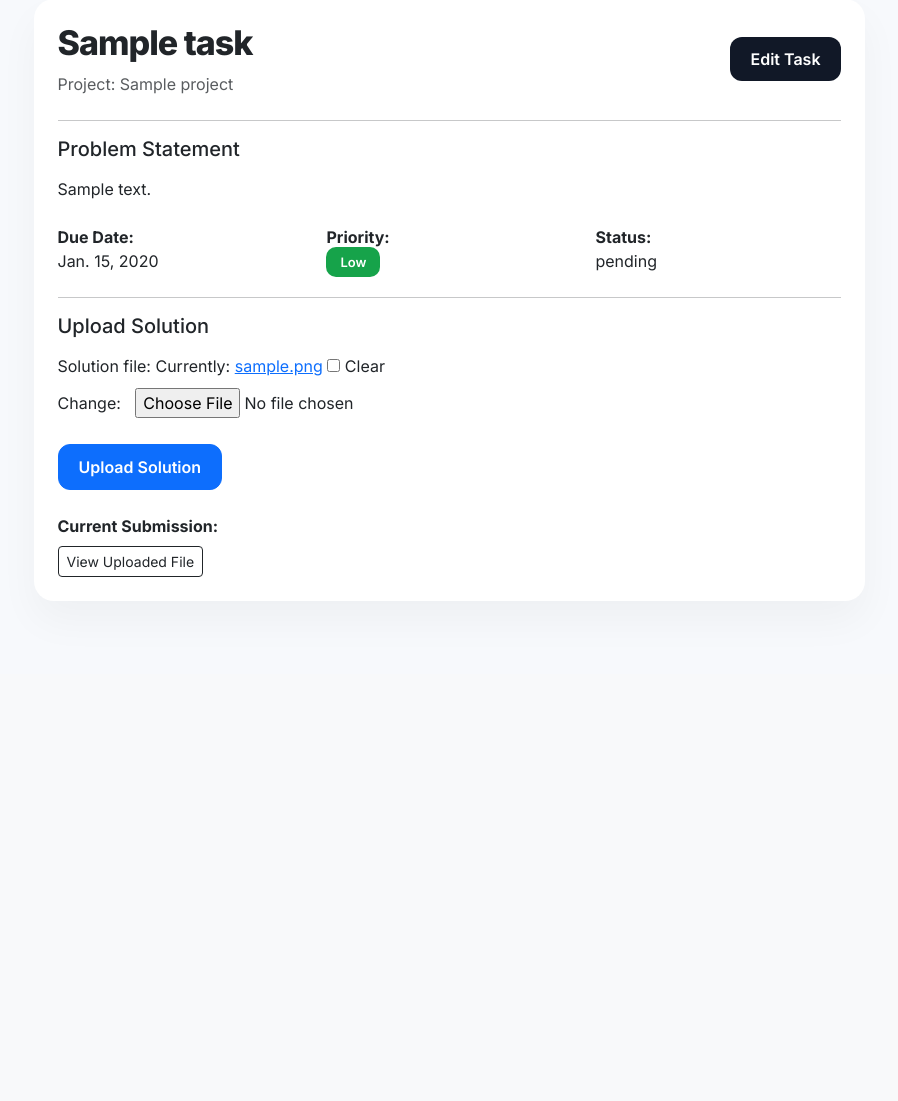
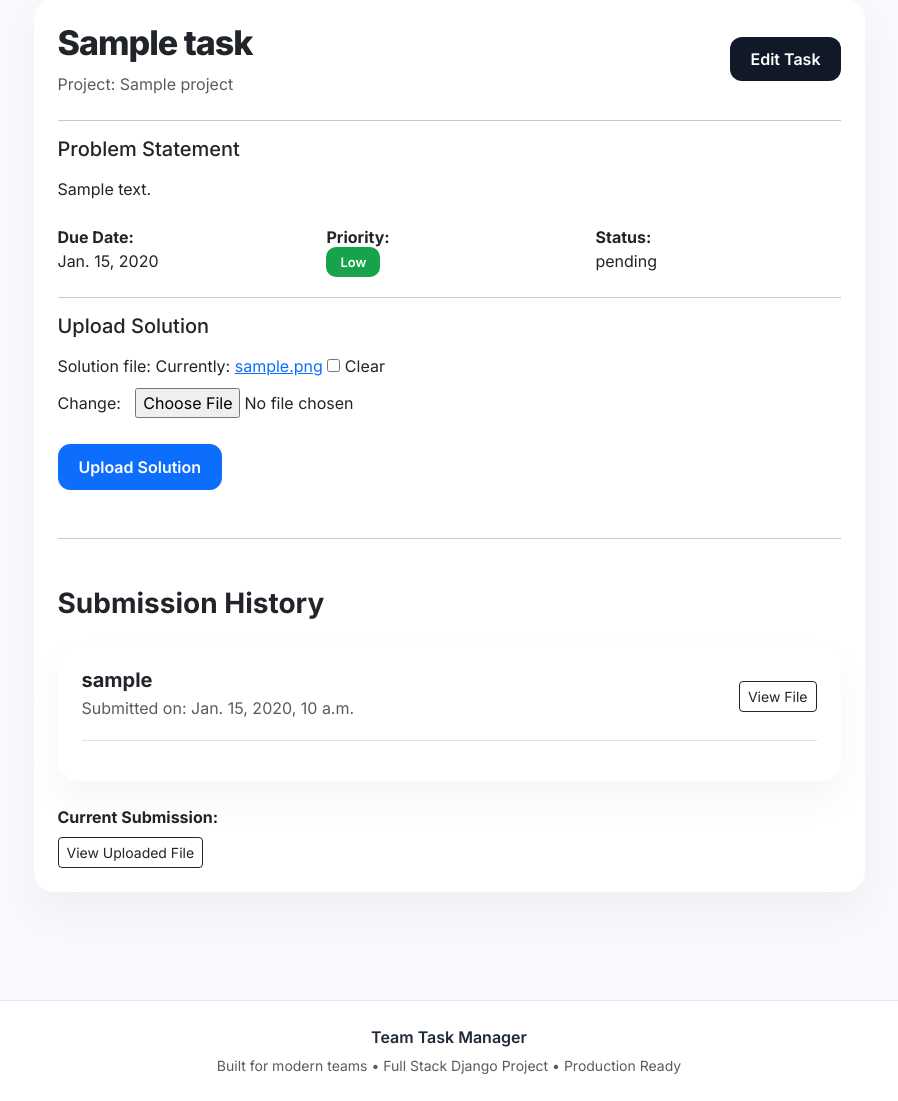
Before and after one commit to gaurav9364/flowsync-django, a Django app: page /tasks/detail/1/ in a window 1280 px wide. Shown: the part 126-1227 px from the top of the page, without its empty margins (191-1089 px from the left). Before the commit the page ends 703 px from the top, so only its background shows below. Run offline with Django 5.2, Linux system fonts and the light colour scheme; a user stored in the database is signed in; tables that the repository leaves empty hold one stand-in row (values such as "Sample post").

Commit message:
Added submission history and admin review system

```diff
--- a/tasks/models.py
+++ b/tasks/models.py
@@ -67,3 +67,31 @@ submitted_at = models.DateTimeField(
     blank=True,
     null=True
 )
+
+class TaskSubmission(models.Model):
+    task = models.ForeignKey(
+        Task,
+        on_delete=models.CASCADE,
+        related_name='submissions'
+    )
+
+    submitted_by = models.ForeignKey(
+        settings.AUTH_USER_MODEL,
+        on_delete=models.CASCADE
+    )
+
+    solution_file = models.FileField(
+        upload_to='task_submissions/'
+    )
+
+    submitted_at = models.DateTimeField(
+        auto_now_add=True
+    )
+
+    remarks = models.TextField(
+        blank=True,
+        null=True
+    )
+
+    def __str__(self):
+        return f"{self.task.title} - {self.submitted_by.username}"
--- a/tasks/templates/tasks/task_detail.html
+++ b/tasks/templates/tasks/task_detail.html
@@ -71,6 +71,70 @@
                     </button>
                 </form>
 
+
+                <hr class="my-5">
+
+                    <h3 class="fw-bold mb-4">
+                        Submission History
+                    </h3>
+
+                    <div class="card main-card">
+                        <div class="card-body p-4">
+
+                            {% for submission in submissions %}
+
+                                <div class="border-bottom pb-3 mb-3">
+
+                                    <div class="d-flex justify-content-between align-items-center">
+
+                                        <div>
+                                            <h5 class="fw-bold mb-1">
+                                                {{ submission.submitted_by.username }}
+                                            </h5>
+
+                                            <p class="text-muted mb-1">
+                                                Submitted on:
+                                                {{ submission.submitted_at }}
+                                            </p>
+                                        </div>
+
+                                        <div>
+                                            <a href="{{ submission.solution_file.url }}"
+                                            target="_blank"
+                                            class="btn btn-outline-dark btn-sm">
+                                            View File
+                                            </a>
+                                        </div>
+
+                                    </div>
+
+                                </div>
+
+                            {% empty %}
+
+                                <div class="text-center py-4">
+
+                                    <h5 class="fw-bold">
+                                        No Previous Submissions
+                                    </h5>
+
+                                    <p class="text-muted">
+                                        Upload the first solution to create submission history.
+                                    </p>
+
+                                </div>
+
+                            {% endfor %}
+
+                        </div>
+                    </div>
+
+                    {% if submission.remarks %}
+                        <p class="mt-2 mb-0">
+                            <strong>Admin Remarks:</strong>
+                            {{ submission.remarks }}
+                        </p>
+                    {% endif %}
                 {% if task.solution_file %}
                 <div class="mt-4">
                     <strong>Current Submission:</strong><br>
--- a/tasks/views.py
+++ b/tasks/views.py
@@ -15,6 +15,7 @@ from users.models import ActivityLog
 
 import csv
 from django.http import HttpResponse
+from .models import TaskSubmission
 
 
 @login_required
@@ -130,10 +131,17 @@ def task_detail(request, pk):
         if form.is_valid():
             task = form.save(commit=False)
 
-            # Auto update status when solution uploaded
+            # Save previous upload into history
+            if task.solution_file:
+                TaskSubmission.objects.create(
+                    task=task,
+                    submitted_by=request.user,
+                    solution_file=task.solution_file
+                )
+
+            # Replace with new upload
             task.status = 'completed'
             task.submitted_at = timezone.now()
-
             task.save()
 
             ActivityLog.objects.create(
@@ -141,11 +149,12 @@ def task_detail(request, pk):
                 action=f"Uploaded solution for task: {task.title}"
             )
 
-            return redirect('task_detail', pk=task.id)
+        return redirect('task_detail', pk=task.id)
 
     return render(request, 'tasks/task_detail.html', {
         'task': task,
-        'form': form
+        'form': form,
+        'submissions': task.submissions.all().order_by('-submitted_at')
     })
 
 
--- a/templates/base.html
+++ b/templates/base.html
@@ -228,4 +228,24 @@
 </div>
 
 </body>
+
+<footer class="mt-5 py-4 text-center"
+        style="
+            border-top: 1px solid #e5e7eb;
+            background: white;
+        ">
+
+    <div class="container">
+
+        <p class="mb-1 fw-semibold">
+            Team Task Manager
+        </p>
+
+        <small class="text-muted">
+            Built for modern teams • Full Stack Django Project • Production Ready
+        </small>
+
+    </div>
+
+</footer>
 </html>
```
Also changed, not shown: tasks/templates/tasks/task_list.html (+39 -6 lines), tasks/migrations/0004_tasksubmission.py (added), users/migrations/0004_activitylog.py (added).
